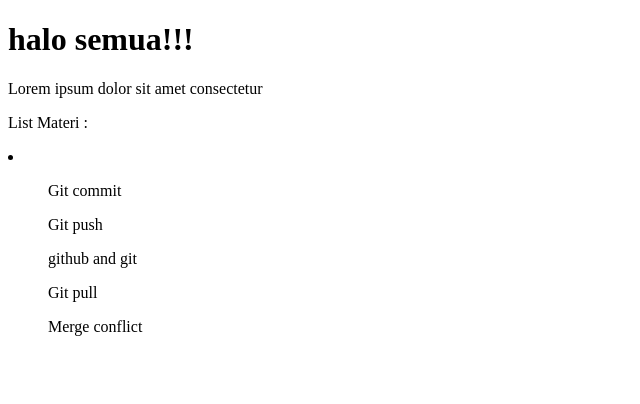
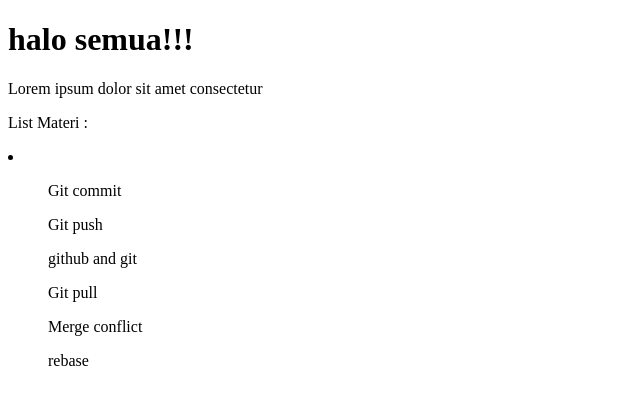
Before and after one commit to arraa/belajar-git, a plain HTML site: page index.html in a window 1280 px wide. Shown: the full height of the page, 0-640 px from the left. Drawn offline with Linux system fonts and the light colour scheme.

Commit message:
add list in index.html

```diff
--- a/index.html
+++ b/index.html
@@ -17,6 +17,7 @@
         <ul>github and git</ul>
         <ul>Git pull</ul>
         <ul>Merge conflict</ul>
+        <ul>rebase</ul>
     </li>
 </body>
 </html>
```
